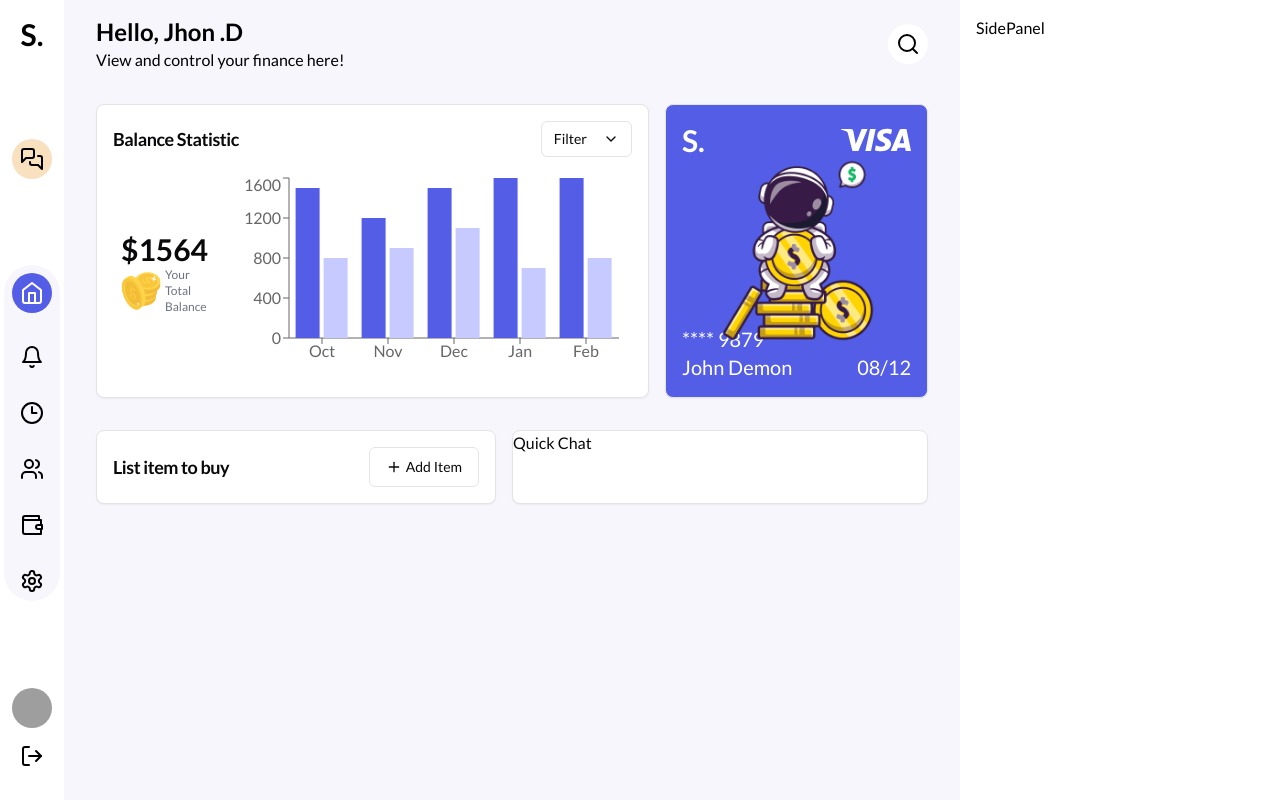
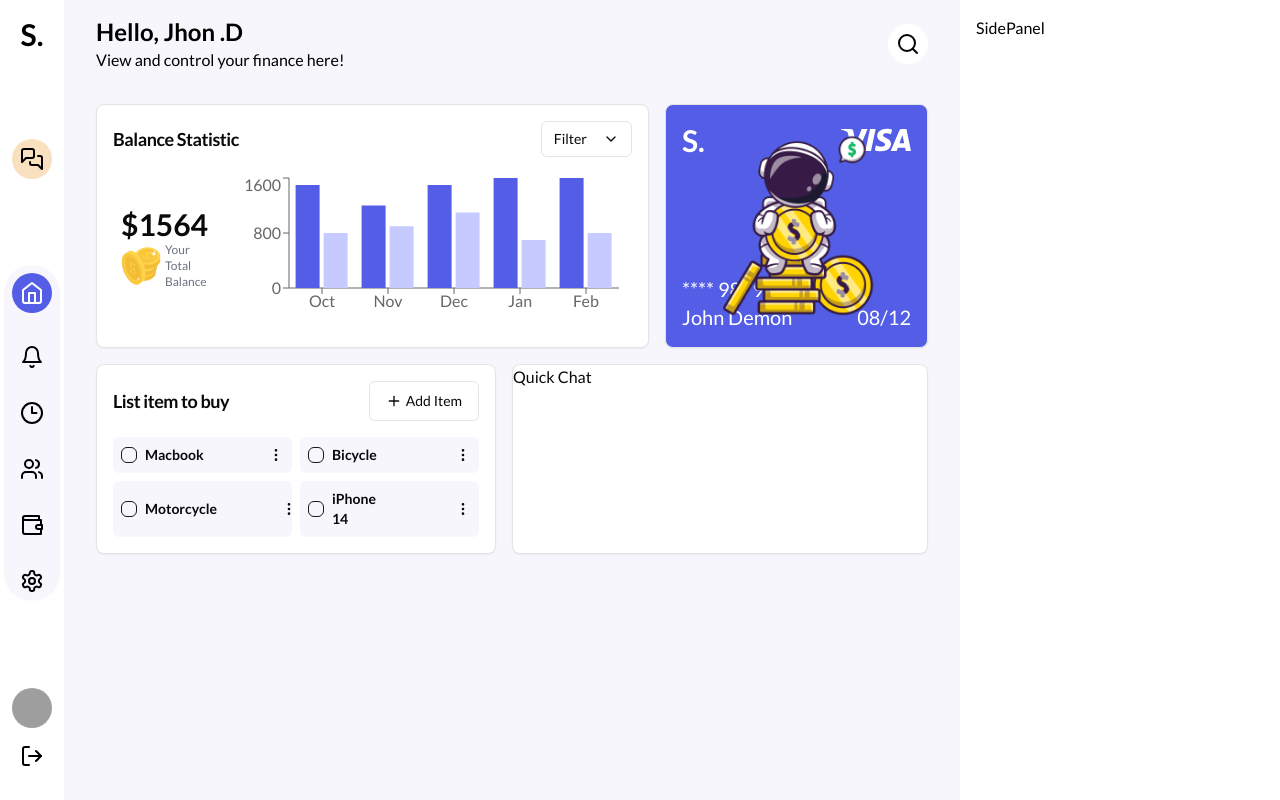
Before and after one commit to farizge/finance-dashboard, a Next.js app: page / in a window 1280 px wide. Built offline with nearby package versions, Linux system fonts and the light colour scheme; grey boxes are pictures that could not be loaded.

Commit message:
Buylist Card

```diff
--- a/app/page.tsx
+++ b/app/page.tsx
@@ -1,5 +1,5 @@
 import BalanceStatistic from "@/components/content/BalanceStatistic";
-import BuyList from "@/components/content/BuyList";
+import BuyList from "@/components/content/BuyList/BuyList";
 import CreditCard from "@/components/content/CreditCard";
 import QuickChat from "@/components/content/QuickChat";
 import { Button } from "@/components/ui/button";
@@ -7,8 +7,8 @@ import { Search } from "lucide-react";
 
 export default function Home() {
     return (
-        <div className="py-4 px-8 flex flex-col gap-8">
-            <header className="flex justify-between items-center">
+        <div className="py-4 px-8 flex flex-col gap-4">
+            <header className="flex justify-between items-center mb-4">
                 <div className="flex flex-col">
                     <h1 className="font-bold text-2xl">Hello, Jhon .D</h1>
                     <p>View and control your finance here!</p>
--- a/components/charts/ChartBarStatistic.tsx
+++ b/components/charts/ChartBarStatistic.tsx
@@ -31,7 +31,7 @@ const ChartBarStatistic = () => {
         },
     ];
     return (
-        <BarChart data={data} width={400} height={200}>
+        <BarChart data={data} width={400} height={150}>
             <XAxis dataKey="month" />
             <YAxis />
             <Tooltip />
--- a/components/content/BuyList.tsx
+++ /dev/null
@@ -1,20 +0,0 @@
-import React from "react";
-import { Card, CardHeader, CardTitle } from "@/components/ui/card";
-import { Button } from "@/components/ui/button";
-import { Plus } from "lucide-react";
-
-const BuyList = () => {
-    return (
-        <Card className=" flex-1">
-            <div className="flex p-4 items-center justify-between">
-                <CardTitle className="flex-1">List item to buy</CardTitle>
-                <Button variant="outline" className="flex gap-1">
-                    <Plus size="16" />
-                    Add Item
-                </Button>
-            </div>
-        </Card>
-    );
-};
-
-export default BuyList;
--- /dev/null
+++ b/components/content/BuyList/BuyList.tsx
@@ -0,0 +1,35 @@
+import React from "react";
+import { Card, CardTitle } from "@/components/ui/card";
+import { Button } from "@/components/ui/button";
+import { Plus } from "lucide-react";
+import ListItem from "./ListItem";
+import { data } from "./data";
+
+const BuyList = () => {
+    return (
+        <Card className=" flex-1 p-4 flex flex-col gap-4">
+            <div className="flex items-center justify-between">
+                <CardTitle className="flex-1">List item to buy</CardTitle>
+                <Button variant="outline" className="flex gap-1">
+                    <Plus size="16" />
+                    Add Item
+                </Button>
+            </div>
+            <div className="grid grid-cols-2 gap-2">
+                {data?.map((item) => {
+                    const { id, name, isChecked } = item;
+                    return (
+                        <ListItem
+                            key={id}
+                            id={id}
+                            name={name}
+                            checked={isChecked}
+                        ></ListItem>
+                    );
+                })}
+            </div>
+        </Card>
+    );
+};
+
+export default BuyList;
--- /dev/null
+++ b/components/content/BuyList/ListItem.tsx
@@ -0,0 +1,45 @@
+"use client";
+import { Checkbox } from "@/components/ui/checkbox";
+import {
+    DropdownMenu,
+    DropdownMenuContent,
+    DropdownMenuItem,
+    DropdownMenuTrigger,
+} from "@/components/ui/dropdown-menu";
+import { MoreVertical } from "lucide-react";
+import { useState } from "react";
+
+type itemProps = {
+    id: string;
+    name: string;
+    checked: boolean;
+};
+const ListItem = ({ ...props }: itemProps) => {
+    const [isChecked, setIsChecked] = useState(props.checked);
+    return (
+        <div className="flex items-center justify-between bg-[#F7F6FC] p-2 gap-16 rounded-md">
+            <div className="flex items-center gap-2">
+                <Checkbox
+                    id={props.id}
+                    onChange={() => setIsChecked(!props.checked)}
+                />
+                <label htmlFor={props.id} className="text-sm font-semibold">
+                    {props.name}
+                </label>
+            </div>
+            <DropdownMenu>
+                <DropdownMenuTrigger>
+                    <MoreVertical size="16" />
+                </DropdownMenuTrigger>
+                <DropdownMenuContent>
+                    <DropdownMenuItem>Edit</DropdownMenuItem>
+                    <DropdownMenuItem className="text-red-600">
+                        Delete
+                    </DropdownMenuItem>
+                </DropdownMenuContent>
+            </DropdownMenu>
+        </div>
+    );
+};
+
+export default ListItem;
--- /dev/null
+++ b/components/content/BuyList/data.js
@@ -0,0 +1,22 @@
+export const data = [
+    {
+        id: "1",
+        name: "Macbook",
+        isChecked: false,
+    },
+    {
+        id: "2",
+        name: "Bicycle",
+        isChecked: false,
+    },
+    {
+        id: "3",
+        name: "Motorcycle",
+        isChecked: false,
+    },
+    {
+        id: "4",
+        name: "iPhone 14",
+        isChecked: false,
+    },
+];
--- /dev/null
+++ b/components/ui/checkbox.tsx
@@ -0,0 +1,30 @@
+"use client";
+
+import * as React from "react";
+import * as CheckboxPrimitive from "@radix-ui/react-checkbox";
+import { Check } from "lucide-react";
+
+import { cn } from "@/lib/utils";
+
+const Checkbox = React.forwardRef<
+    React.ElementRef<typeof CheckboxPrimitive.Root>,
+    React.ComponentPropsWithoutRef<typeof CheckboxPrimitive.Root>
+>(({ className, ...props }, ref) => (
+    <CheckboxPrimitive.Root
+        ref={ref}
+        className={cn(
+            "peer h-4 w-4 shrink-0 rounded-md border border-zinc-200 border-zinc-900 ring-offset-white focus-visible:outline-none focus-visible:ring-2 focus-visible:ring-zinc-950 focus-visible:ring-offset-2 disabled:cursor-not-allowed disabled:opacity-50 data-[state=checked]:bg-zinc-900 data-[state=checked]:text-zinc-50 dark:border-zinc-800 dark:border-zinc-50 dark:ring-offset-zinc-950 dark:focus-visible:ring-zinc-300 dark:data-[state=checked]:bg-zinc-50 dark:data-[state=checked]:text-zinc-900",
+            className
+        )}
+        {...props}
+    >
+        <CheckboxPrimitive.Indicator
+            className={cn("flex items-center justify-center text-current")}
+        >
+            <Check className="h-4 w-4" />
+        </CheckboxPrimitive.Indicator>
+    </CheckboxPrimitive.Root>
+));
+Checkbox.displayName = CheckboxPrimitive.Root.displayName;
+
+export { Checkbox };
--- a/package.json
+++ b/package.json
@@ -10,6 +10,7 @@
   },
   "dependencies": {
     "@radix-ui/react-avatar": "^1.0.4",
+    "@radix-ui/react-checkbox": "^1.0.4",
     "@radix-ui/react-dropdown-menu": "^2.0.6",
     "@radix-ui/react-slot": "^1.0.2",
     "class-variance-authority": "^0.7.0",
```
Also changed, not shown: 1 other file (tests, documents, lock files or other folders).
